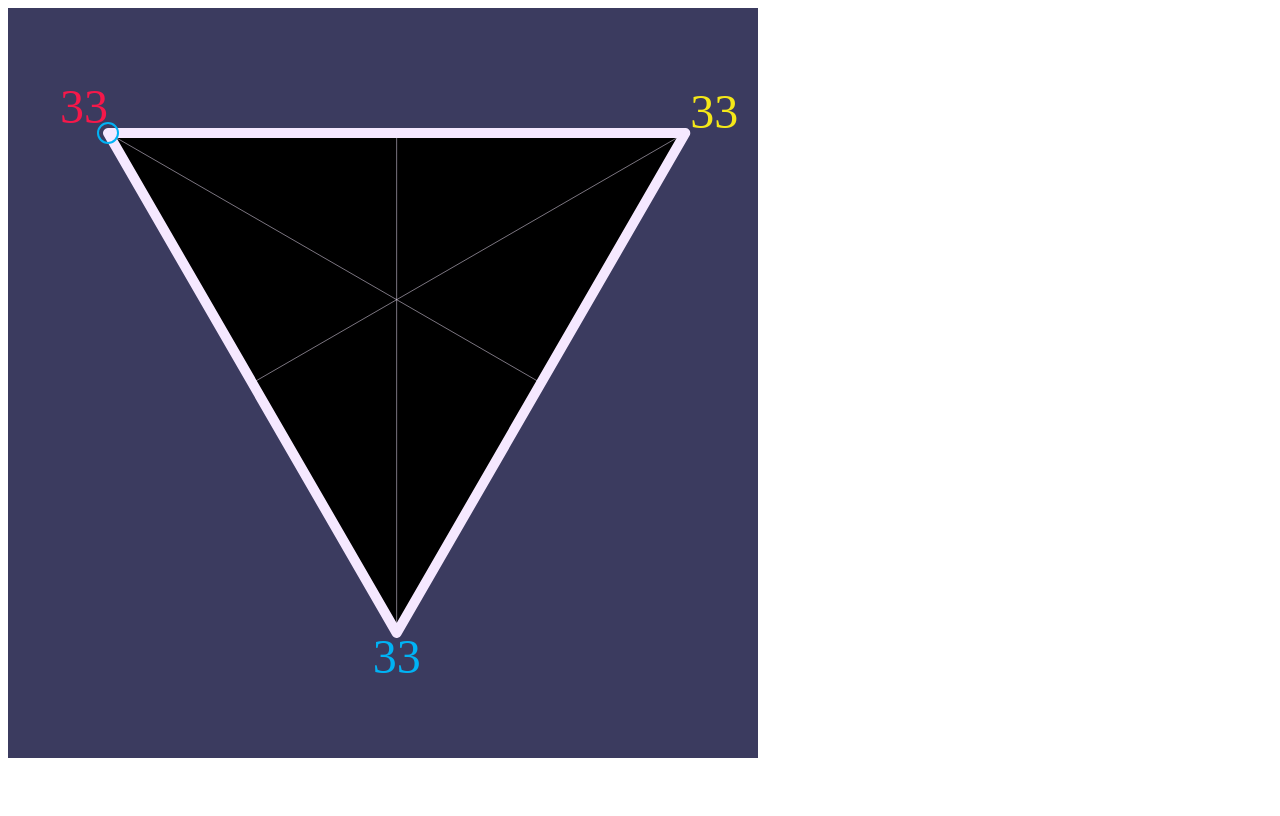
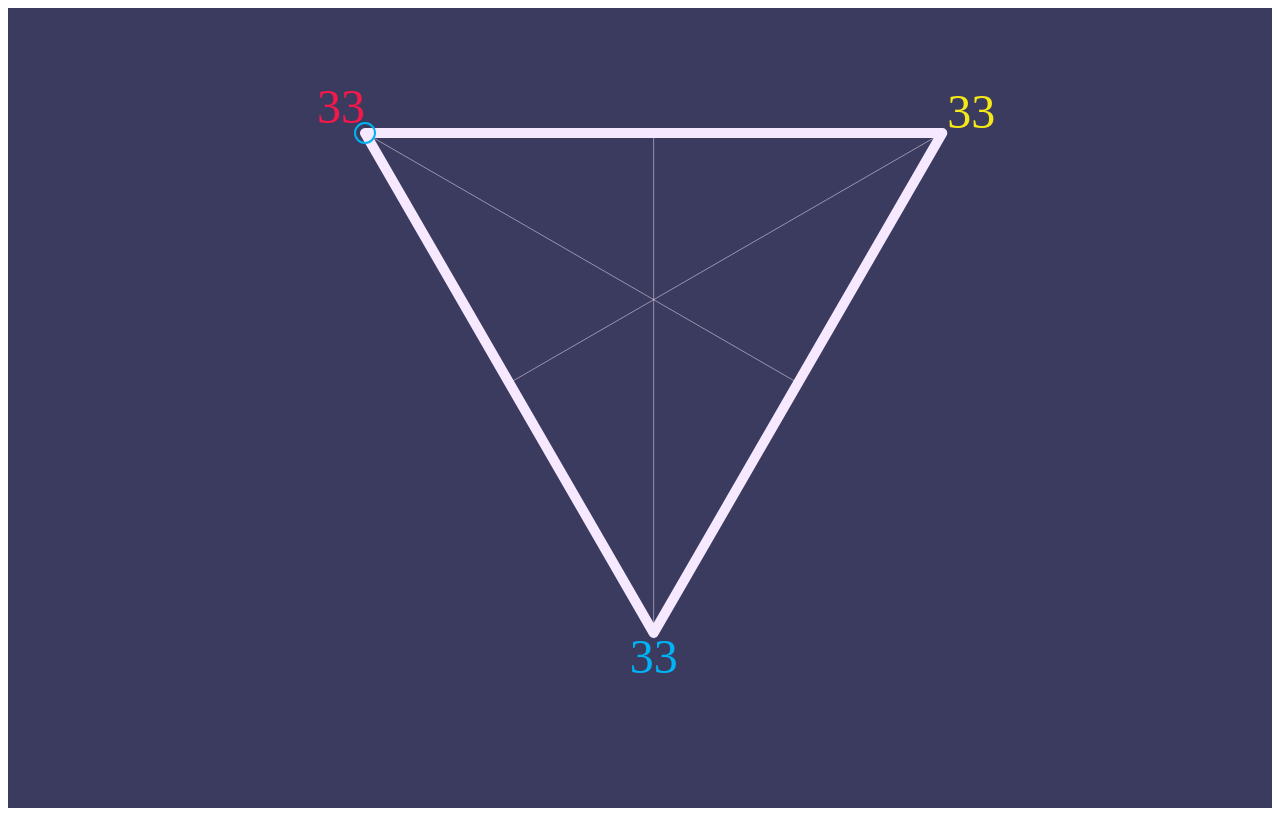
Before and after one commit to thedeveloloper/triangle-selector, a React (Create React App) app: page / in a window 1280 px wide. Built offline with nearby package versions, Linux system fonts and the light colour scheme.

Commit message:
minor updates

```diff
--- a/src/App.js
+++ b/src/App.js
@@ -2,10 +2,14 @@ import TriangleSelector from "./TriangleSelector/TriangleSelector";
 
 function App() {
   return (
-    <div className="App">
-      <header className="App-header">
-        <TriangleSelector />
-      </header>
+    <div
+      style={{
+        backgroundColor: "#3B3B5F",
+        height: "100vh",
+        textAlign: "center",
+      }}
+    >
+      <TriangleSelector />
     </div>
   );
 }
--- a/src/TriangleSelector/Triangle.js
+++ b/src/TriangleSelector/Triangle.js
@@ -20,6 +20,7 @@ function Triangle({ children, ...props }) {
         d={`M ${points
           .map((coord) => Object.values(coord).join(","))
           .join(" ")} z`}
+        fill="none"
       />
 
       <text
```
